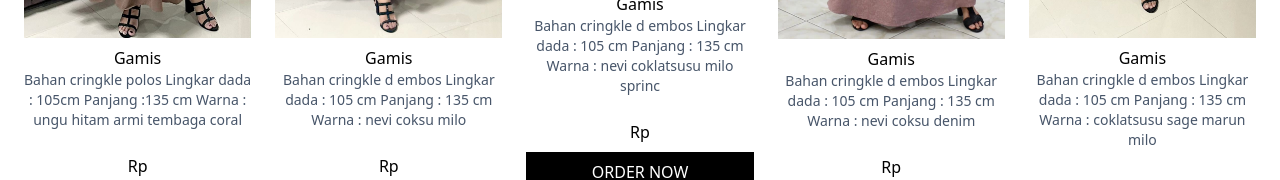
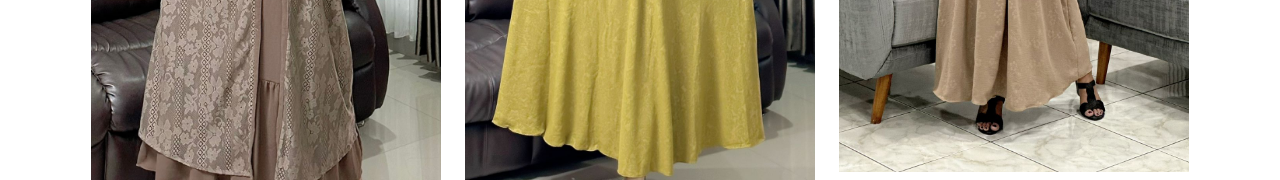
Before and after one commit to lainonz/GamisKu, a React (Vite) app: page / in a window 1280 px wide. Shown: the part 1112-1292 px from the top of the page. Built offline with nearby package versions, Linux system fonts and the light colour scheme.

Commit message:
tambah enter

```diff
--- a/src/App.jsx
+++ b/src/App.jsx
@@ -13,35 +13,35 @@
       name: "Gamis",
       harga: "",
       description:
-        "Bahan cringkle polos Lingkar dada : 105cm Panjang :135 cm Warna : ungu hitam armi tembaga coral",
+        "Bahan cringkle polos<br/>Lingkar dada : 105cm<br/>Panjang : 135 cm<br/>Warna : ungu hitam armi tembaga coral",
       gambar: gamis1,
     },
     {
       name: "Gamis",
       harga: "",
       description:
-        "Bahan cringkle d embos Lingkar dada : 105 cm Panjang : 135 cm Warna : nevi coksu milo",
+        "Bahan cringkle d embos<br/>Lingkar dada : 105 cm<br/>Panjang : 135 cm<br/>Warna : nevi coksu milo",
       gambar: gamis2,
     },
     {
       name: "Gamis",
       harga: "",
       description:
-        "Bahan cringkle d embos Lingkar dada : 105 cm Panjang : 135 cm Warna : nevi coklatsusu milo sprinc",
+        "Bahan cringkle d embos<br/>Lingkar dada : 105 cm<br/>Panjang : 135 cm<br/>Warna : nevi coklatsusu milo sprinc",
       gambar: gamis3,
     },
     {
       name: "Gamis",
       harga: "",
       description:
-        "Bahan cringkle d embos Lingkar dada : 105 cm Panjang : 135 cm Warna : nevi coksu denim",
+        "Bahan cringkle d embos<br/>Lingkar dada : 105 cm<br/>Panjang : 135 cm<br/>Warna : nevi coksu denim",
       gambar: gamis4,
     },
     {
       name: "Gamis",
       harga: "",
       description:
-        "Bahan cringkle d embos Lingkar dada : 105 cm Panjang : 135 cm Warna : coklatsusu sage marun milo",
+        "Bahan cringkle d embos<br/>Lingkar dada : 105 cm</br>Panjang : 135 cm<br/>Warna : coklatsusu sage marun milo",
       gambar: gamis5,
     },
   ];
@@ -59,7 +59,7 @@
         <section className="product mt-4">
           <h1 className="text-center font-bold text-2xl">OUR PRODUCT</h1>
           <hr className="border-[1px] border-black mx-auto w-[10%] mt-2" />
-          <div className="list-product px-6 mt-6 flex flex-col md:flex-row justify-center space-y-6 md:space-x-6 md:space-y-0">
+          <div className="list-product px-6 mt-6 flex flex-wrap flex-col md:flex-row justify-center space-y-6 md:space-x-6 md:space-y-0">
             {product.map((product, i) => (
               <>
                 <div key={i} className="md:w-[350px]">
@@ -71,9 +71,10 @@
                     className="mx-auto"
                   />
                   <h1 className="text-center mt-2">{product.name}</h1>
-                  <p className="text-center text-sm text-slate-600 mb-6">
-                    {product.description}
-                  </p>
+                  <p
+                    className="text-center text-sm text-slate-600 mb-6"
+                    dangerouslySetInnerHTML={{ __html: product.description }}
+                  ></p>
                   <h1 className="text-center">Rp {product.harga}</h1>
                   <a
                     href={`https://wa.me/${owner}`}
```
